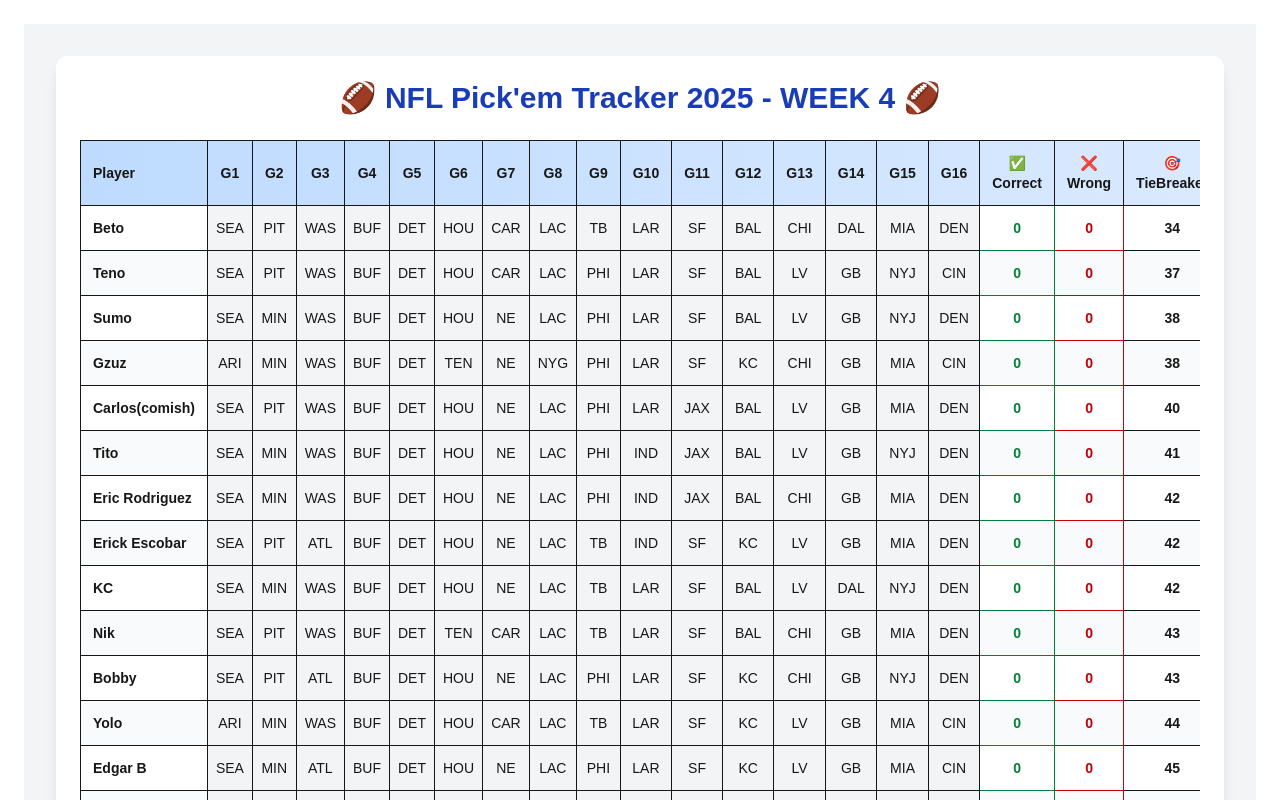
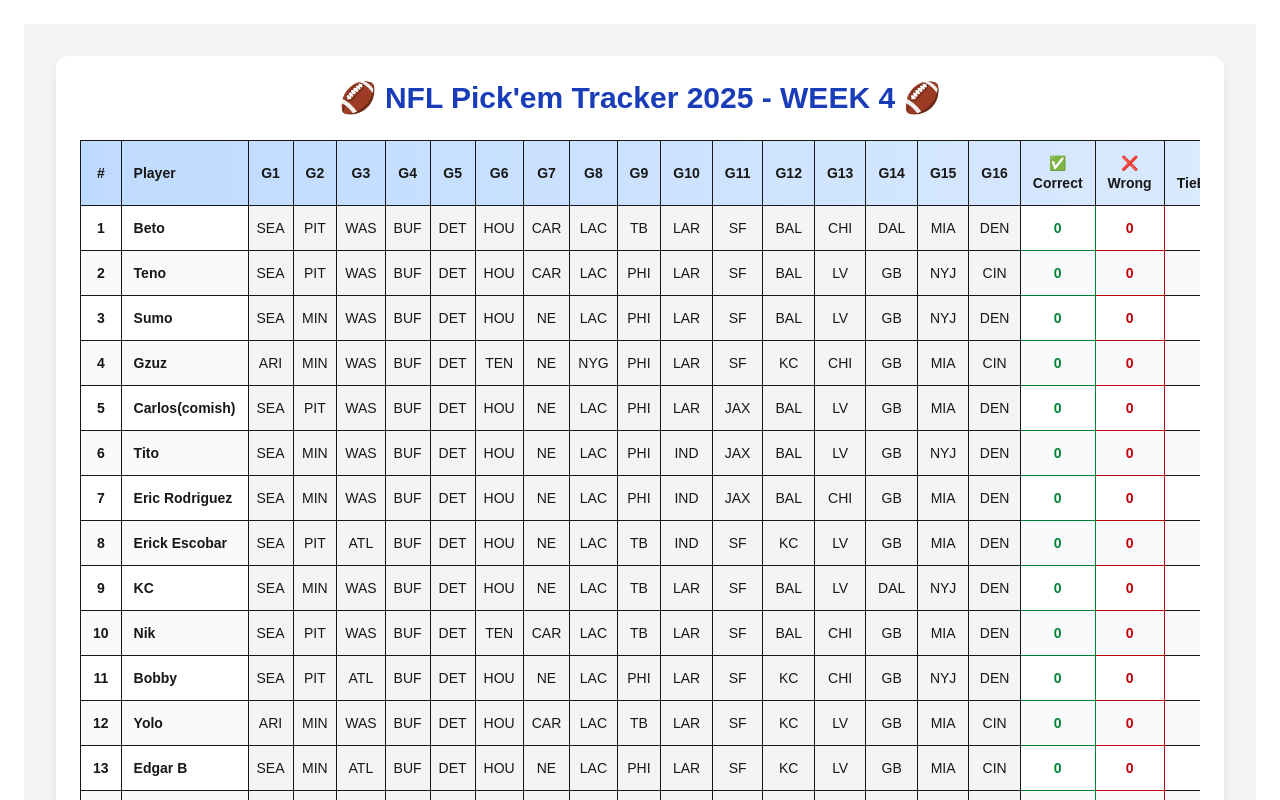
Before and after one commit to CarlosMartinezCM/pickEmTracker, a Next.js app: page / in a window 1280 px wide. Shown: the top 800 px of the page. Built offline with nearby package versions, Linux system fonts and the light colour scheme.

Commit message:
added the number column to the left side to know how many players there is.

```diff
--- a/app/components/PickEmBoard.tsx
+++ b/app/components/PickEmBoard.tsx
@@ -189,8 +189,9 @@ export default function PickemTracker() {
 
         <div className="overflow-x-auto">
           <table className="min-w-full border-collapse border border-gray-300 dark:border-gray-700 text-sm">
-            <thead className="bg-gradient-to-r from-blue-200 to-blue-100 dark:from-blue-900 dark:to-blue-700 sticky top-0">
+           <thead className="bg-gradient-to-r from-blue-200 to-blue-100 dark:from-blue-900 dark:to-blue-700 sticky top-0">
   <tr>
+    <th className="border p-3 text-center">#</th> {/* 👈 new column */}
     <th className="border p-3 text-left">Player</th>
     {Array.from({ length: 16 }).map((_, idx) => (
       <th key={idx} className="border p-3 text-center">G{idx + 1}</th>
@@ -198,7 +199,6 @@ export default function PickemTracker() {
     <th className="border p-3 text-center">✅ Correct</th>
     <th className="border p-3 text-center">❌ Wrong</th>
     <th className="border p-3 text-center">🎯 TieBreaker</th>
-    <th className="border p-3 text-center">#</th> {/* 👈 new column */}
   </tr>
 </thead>
 <tbody>
@@ -214,6 +214,7 @@ export default function PickemTracker() {
           } hover:bg-gray-100 dark:hover:bg-gray-600
           ${isTop4 ? "ring-2 ring-yellow-400 dark:ring-yellow-500" : ""}`}
       >
+        <td className="border p-3 text-center font-bold">{i + 1}</td> {/* 👈 number */}
         <td className="border p-3 font-semibold">{player.name}</td>
         {player.picks.map((pick, idx) => (
           <td
@@ -231,11 +232,11 @@ export default function PickemTracker() {
         <td className="border p-3 text-center font-bold text-green-700 dark:text-green-300">{record.correct}</td>
         <td className="border p-3 text-center font-bold text-red-700 dark:text-red-300">{record.wrong}</td>
         <td className="border p-3 text-center font-bold">{player.tiebreaker}</td>
-        <td className="border p-3 text-center font-bold">{i + 1}</td> {/* 👈 number */}
       </tr>
     );
   })}
 </tbody>
+
 
           </table>
         </div>
```
